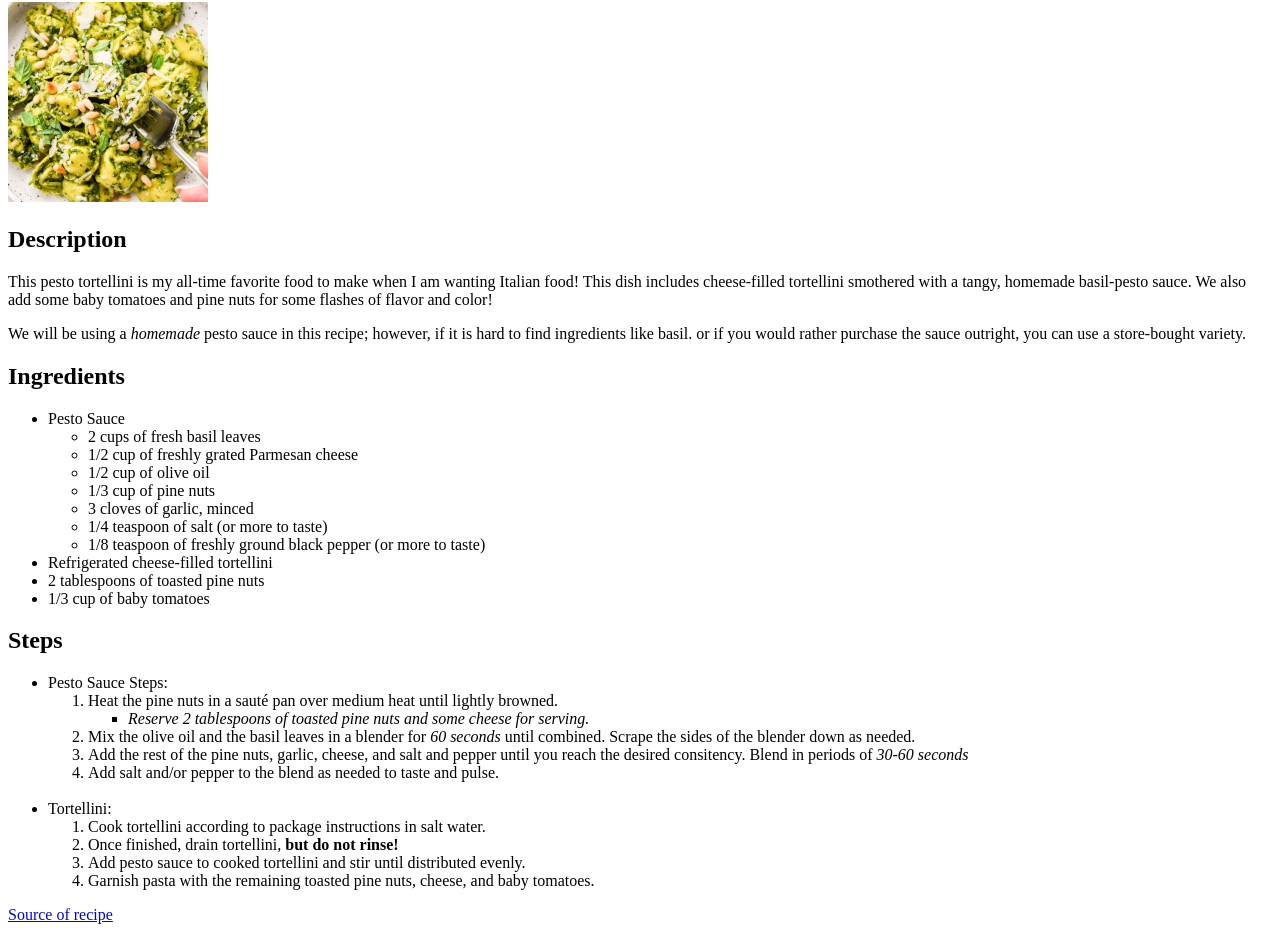
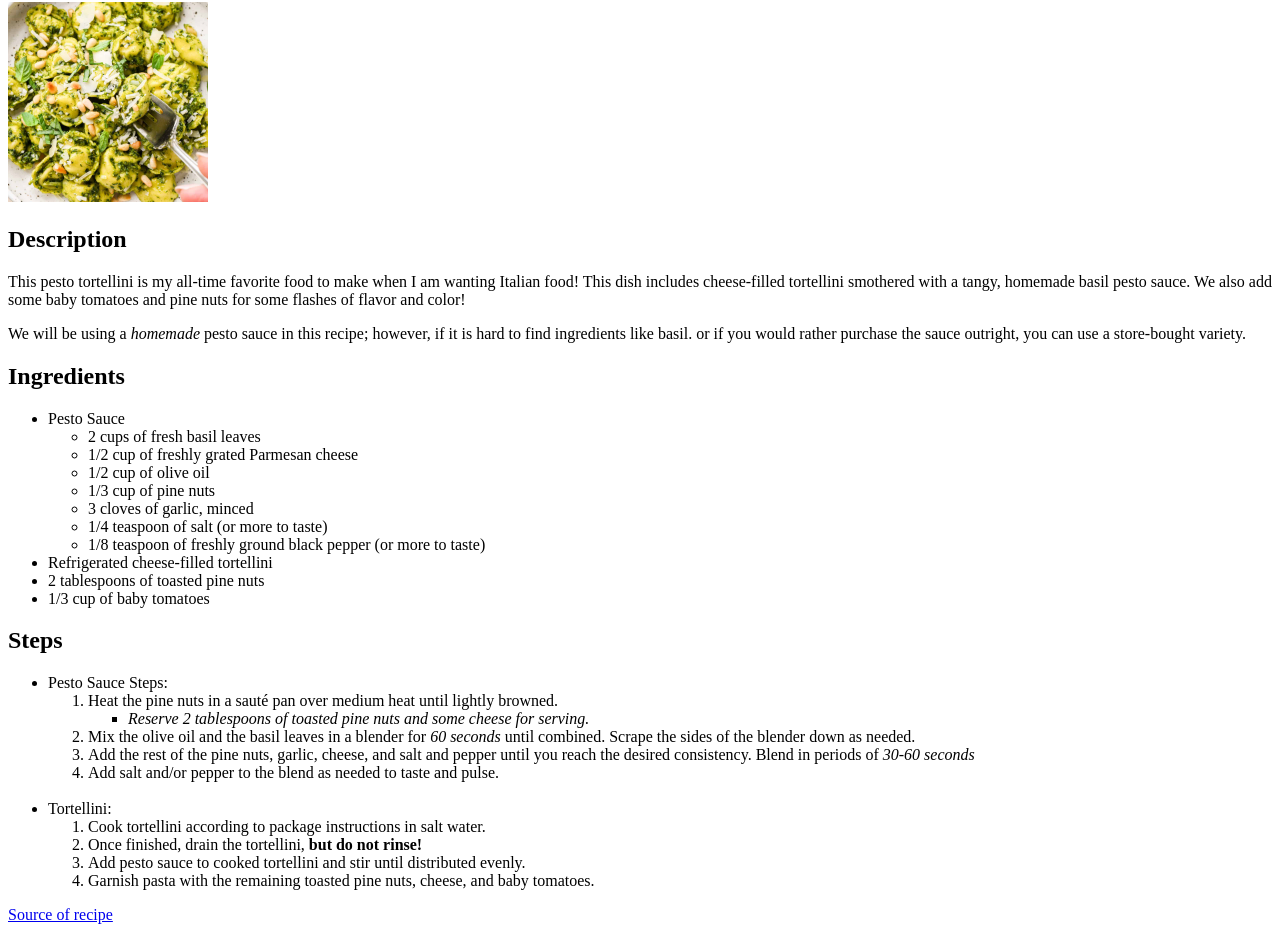
Before and after one commit to Overkiller1030/Odin-recipes, a plain HTML site: page recipes/pesto-tortellini.html in a window 1280 px wide. Shown: the part 104-1036 px from the top of the page. Drawn offline with Linux system fonts and the light colour scheme.

Commit message:
Fixed typos and grammar mistakes to file

```diff
--- a/recipes/pesto-tortellini.html
+++ b/recipes/pesto-tortellini.html
@@ -11,7 +11,7 @@
   <img src="../imgs/pesto-tortellini.jpg" alt="An image of pesto tortellini" height="200">
   <h2>Description</h2>
   <p>This pesto tortellini is my all-time favorite food to make when I am wanting Italian food! This dish includes cheese-filled tortellini
-    smothered with a tangy, homemade basil-pesto sauce. We also add some baby tomatoes and pine nuts for some flashes of flavor and color!</p>
+    smothered with a tangy, homemade basil pesto sauce. We also add some baby tomatoes and pine nuts for some flashes of flavor and color!</p>
   <p>We will be using a <em>homemade</em> pesto sauce in this recipe; however, if it is hard to find ingredients like basil. or if you would rather
     purchase the sauce outright, you can use a store-bought variety.
   </p>
@@ -40,14 +40,14 @@
         <li><em>Reserve 2 tablespoons of toasted pine nuts and some cheese for serving.</em></li>
       </ul>
       <li>Mix the olive oil and the basil leaves in a blender for <em>60 seconds</em> until combined. Scrape the sides of the blender down as needed.</li>
-      <li>Add the rest of the pine nuts, garlic, cheese, and salt and pepper until you reach the desired consitency. Blend in periods of <em>30-60 seconds</em></li>
+      <li>Add the rest of the pine nuts, garlic, cheese, and salt and pepper until you reach the desired consistency. Blend in periods of <em>30-60 seconds</em></li>
       <li>Add salt and/or pepper to the blend as needed to taste and pulse.</li>
     </ol>
     <br>
     <li>Tortellini:</li>
     <ol>
       <li>Cook tortellini according to package instructions in salt water.</li>
-      <li>Once finished, drain tortellini, <strong>but do not rinse!</strong></li>
+      <li>Once finished, drain the tortellini, <strong>but do not rinse!</strong></li>
       <li>Add pesto sauce to cooked tortellini and stir until distributed evenly.</li>
       <li>Garnish pasta with the remaining toasted pine nuts, cheese, and baby tomatoes.</li>
     </ol>
```
